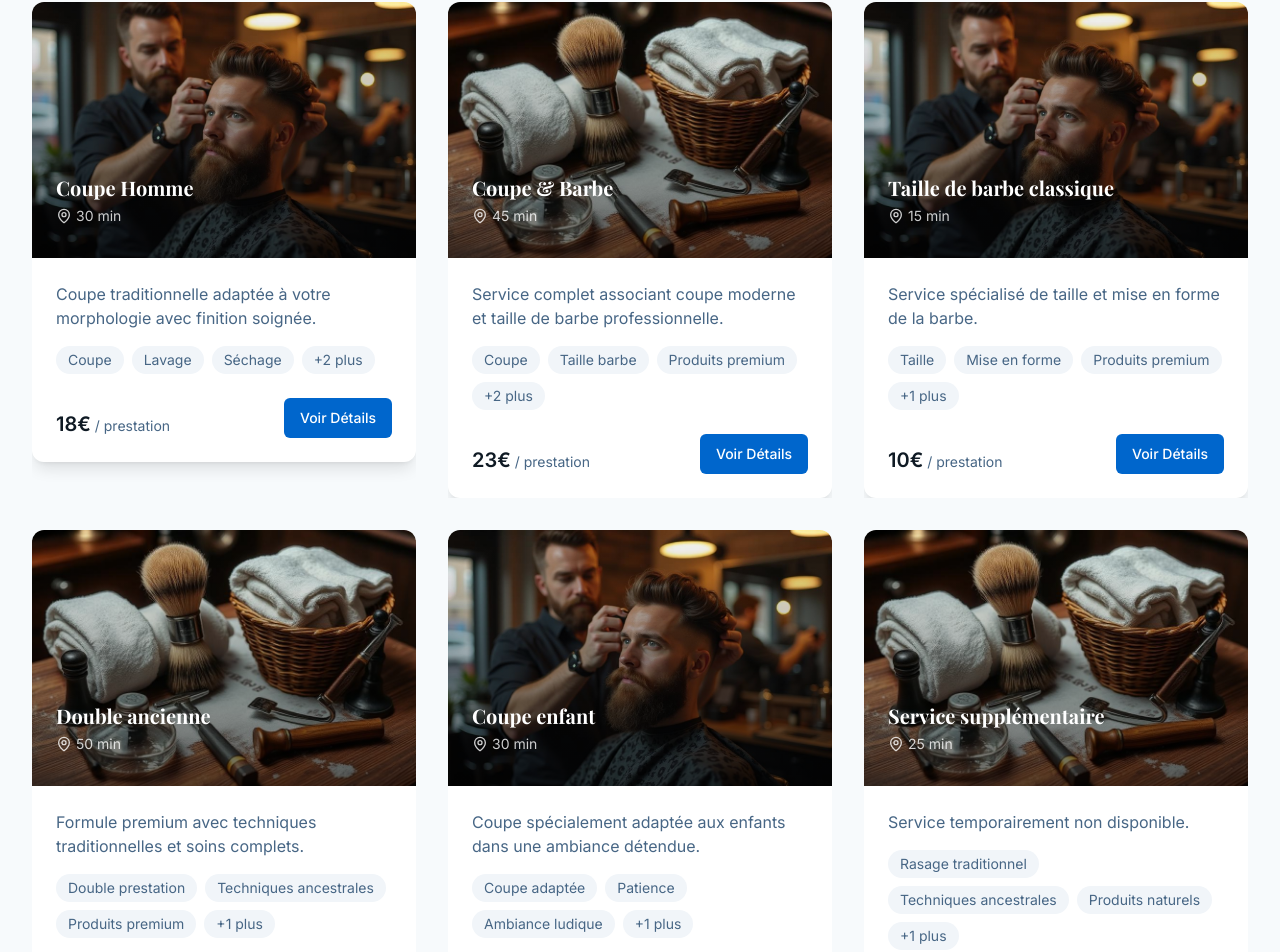
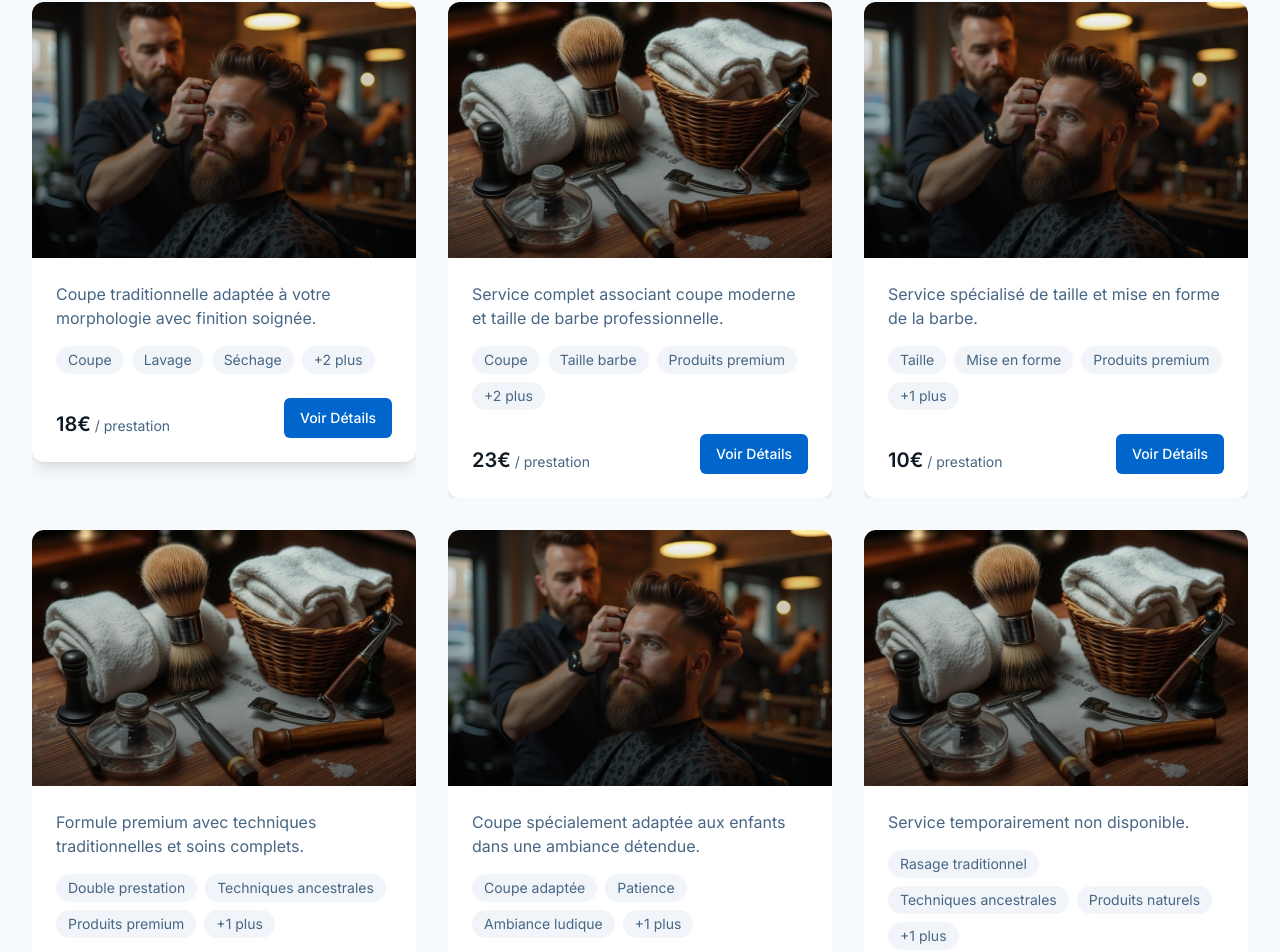
Before and after one commit to Dylan-Cecius/modern-seaside-stay-2479, a React (Vite) app: page / in a window 1280 px wide. Shown: the part 1747-2699 px from the top of the page. Built offline with nearby package versions, Linux system fonts and the light colour scheme.

Commit message:
Visual edit in Lovable
Edited UI in Lovable

```diff
--- a/src/components/ApartmentCard.tsx
+++ b/src/components/ApartmentCard.tsx
@@ -33,14 +33,7 @@ export default function ApartmentCard({
       <div className="relative overflow-hidden h-64">
         <img src={apartment.image} alt={translatedName} className={cn("w-full h-full object-cover transition-transform duration-700", isHovered ? "scale-110" : "scale-100")} />
         <div className="absolute inset-0 bg-gradient-to-b from-transparent to-black/60 flex items-end p-6">
-          <div>
-            <h3 className="text-white text-xl font-bold mb-1">{translatedName}</h3>
-            <div className="flex items-center text-white/80 text-sm mb-2">
-              <MapPin className="h-4 w-4 mr-1" />
-              <span>{apartment.location}</span>
-            </div>
 
-          </div>
         </div>
       </div>
 
```
